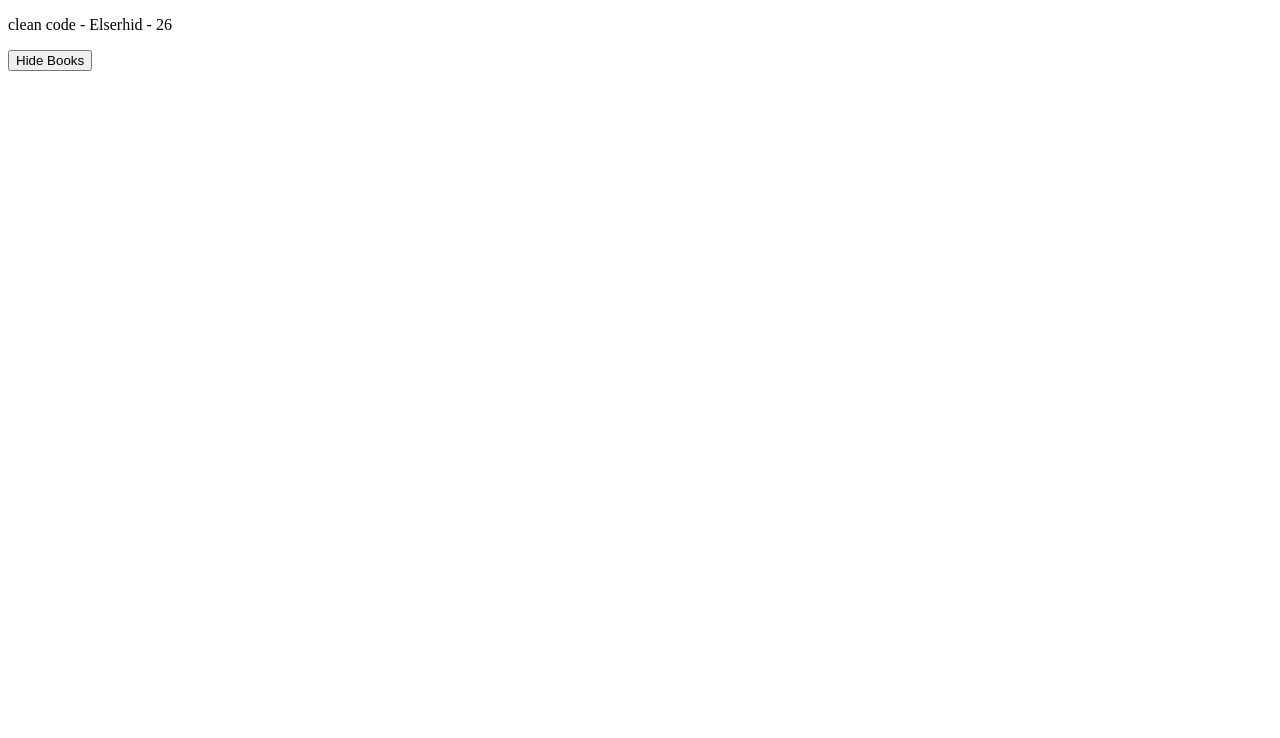
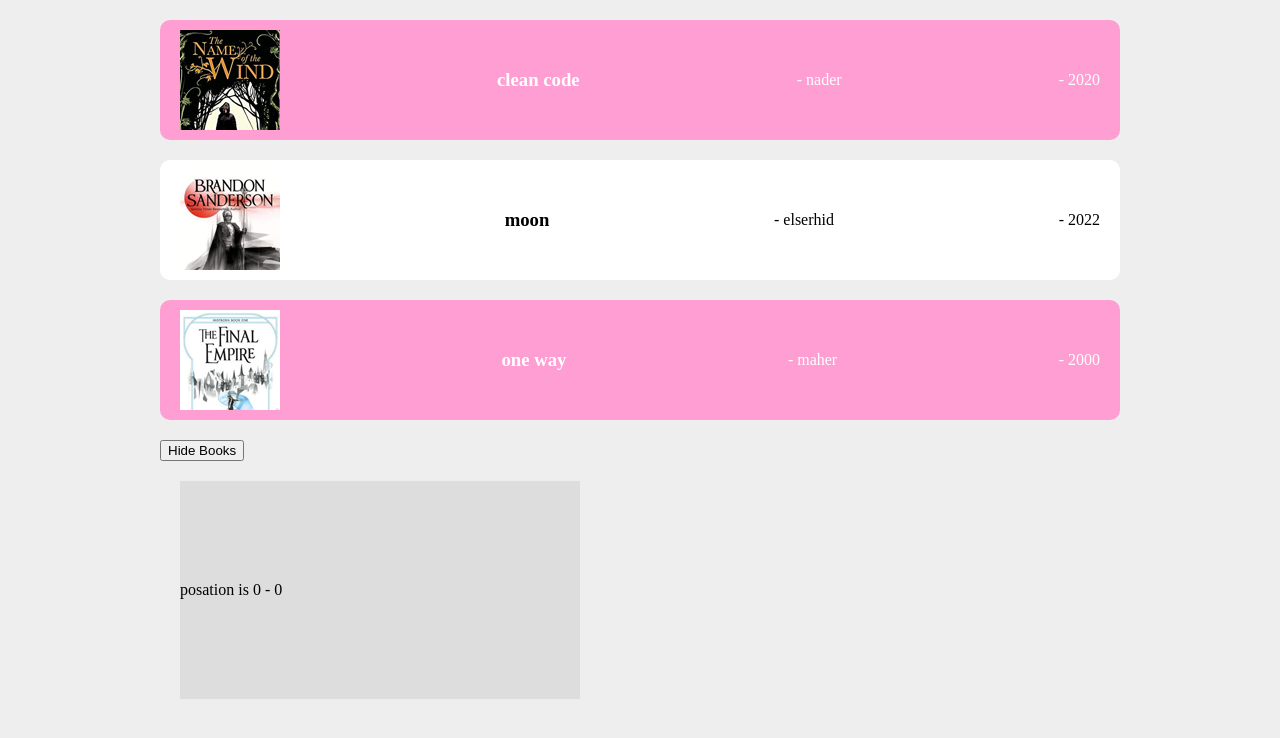
Before and after one commit to NaderElserhid/Vue.js-learning, a plain HTML site: page index.html in a window 1280 px wide. Drawn offline with nearby package versions, Linux system fonts and the light colour scheme.

Commit message:
favoret item feture is ready

```diff
--- a/app.js
+++ b/app.js
@@ -2,14 +2,32 @@ const app = Vue.createApp({
   data(){
     return {
         showBook: true,
-        title : 'clean code',
-        lastName  : 'Elserhid',
-        age : 26,
+        x:0,
+        y:0,
+     books:[
+        {title : 'clean code', author  : 'nader' , date : 2020 ,img: 'assets/1.jpg' , isFav : true},
+        {title : 'moon ', author  : 'elserhid', date : 2022, img: 'assets/2.jpg', isFav : false} ,
+        {title : 'one way ', author  : 'maher' , date : 2000 , img: 'assets/3.jpg', isFav : true},
+     ]
   }
 },
 methods: {
     toggleShowBooks(){
        this.showBook = !this.showBook
+    },
+    handelEvent(e){
+        console.log(e ,e.type);
+        if(data){
+            console.log(data);
+
+        }
+    },
+    handlemove(e){
+     this.x = e.offsetX
+     this.y = e.offsetY
+    },
+    showFav(data){
+      data.isFav =!data.isFav
     }
   }
 })
--- a/index.html
+++ b/index.html
@@ -5,18 +5,60 @@
     <meta name="viewport" content="width=device-width, initial-scale=1.0">
     <title>Document</title>
     <script src="https://unpkg.com/vue@3/dist/vue.global.js"></script>
+<style>
+    body {
+        background: #eee;
+        max-width: 960px;
+        margin: 20px auto;
+    }
+    p, h3, ul{
+      margin: 0;
+      padding: 0;
+    }
+    .box{
+        padding: 100px 0;
+        width: 400px;
+        background: #ddd;
+        margin: 20px;
+        display: inline-block;
+    }
+    li{
+      list-style-type: none;
+      background: #fff;
+      margin: 20px auto;
+      padding: 10px 20px;
+      border-radius: 10px;
+      display: flex;
+      align-items: center;
+      justify-content: space-between;
+      cursor: pointer;
+    }
+    li.fav{
+      background: #ff9ed2;
+      color: white;
+    }
+</style>
 </head>
 <body>
     <div id="app">
-        <div v-if="showBook">
-            <p> {{title}} - {{lastName}} - {{age}}</p>
-        </div>
 
-        <button @click="toggleShowBooks">
+        <ul v-if="showBook">
+            <li v-for="book in books" :class="{fav: book.isFav}"  @click="showFav(book)">
+                <img :src="book.img" alt="book.title">
+         <h3>{{book.title}} </h3>
+         <p>- {{book.author}} </p>
+         <p>- {{book.date}} </p>
+            </li>
+        </ul>
+                <button @click="toggleShowBooks">
             <span v-if="showBook">Hide Books  </span>
             <span v-else>show Books</span>
         </button>
+
+<br>
+ <div class="box" @mousemove="handlemove">  posation is  {{y}} - {{x}} </div>
     </div>
+
     <script src="app.js"></script>
 </body>
 </html>
```
Also changed, not shown: assets/1.jpg (added), assets/2.jpg (added), assets/3.jpg (added).
